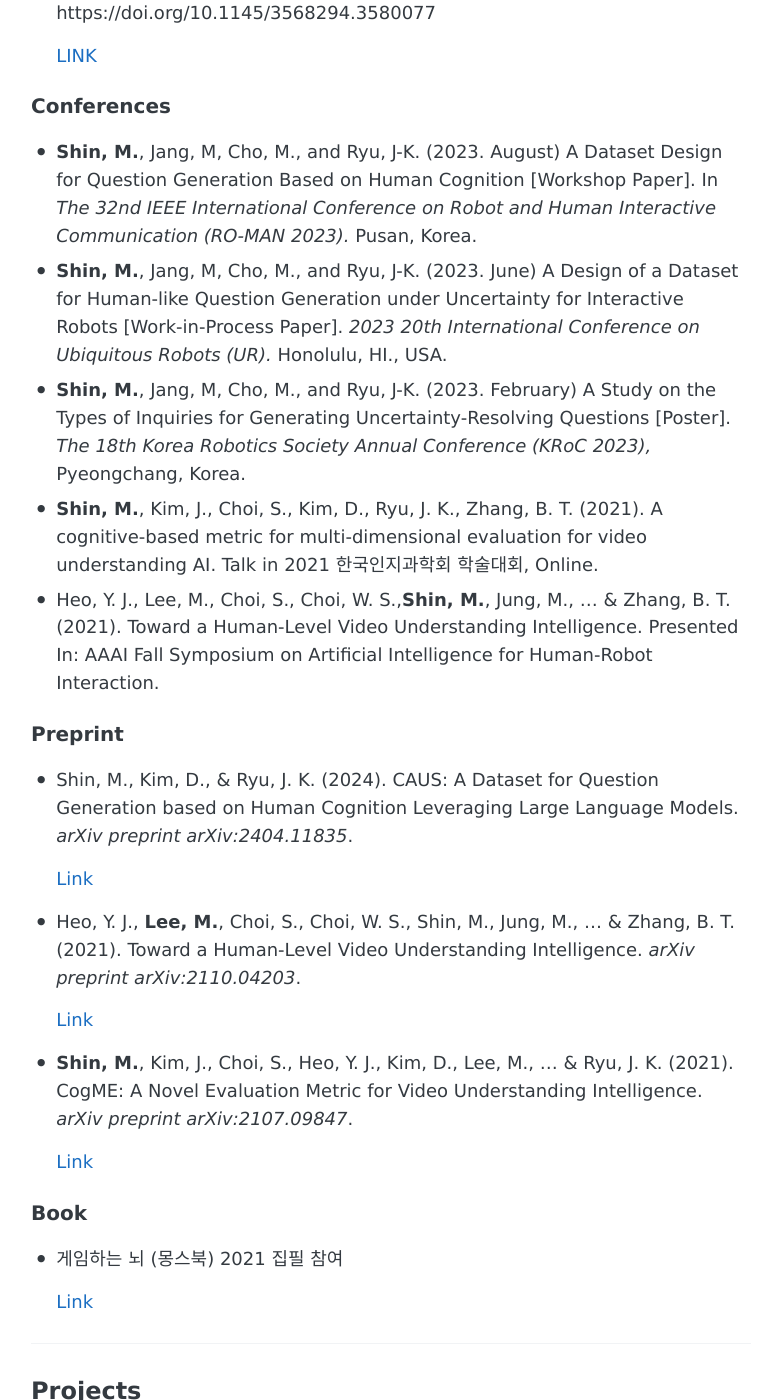
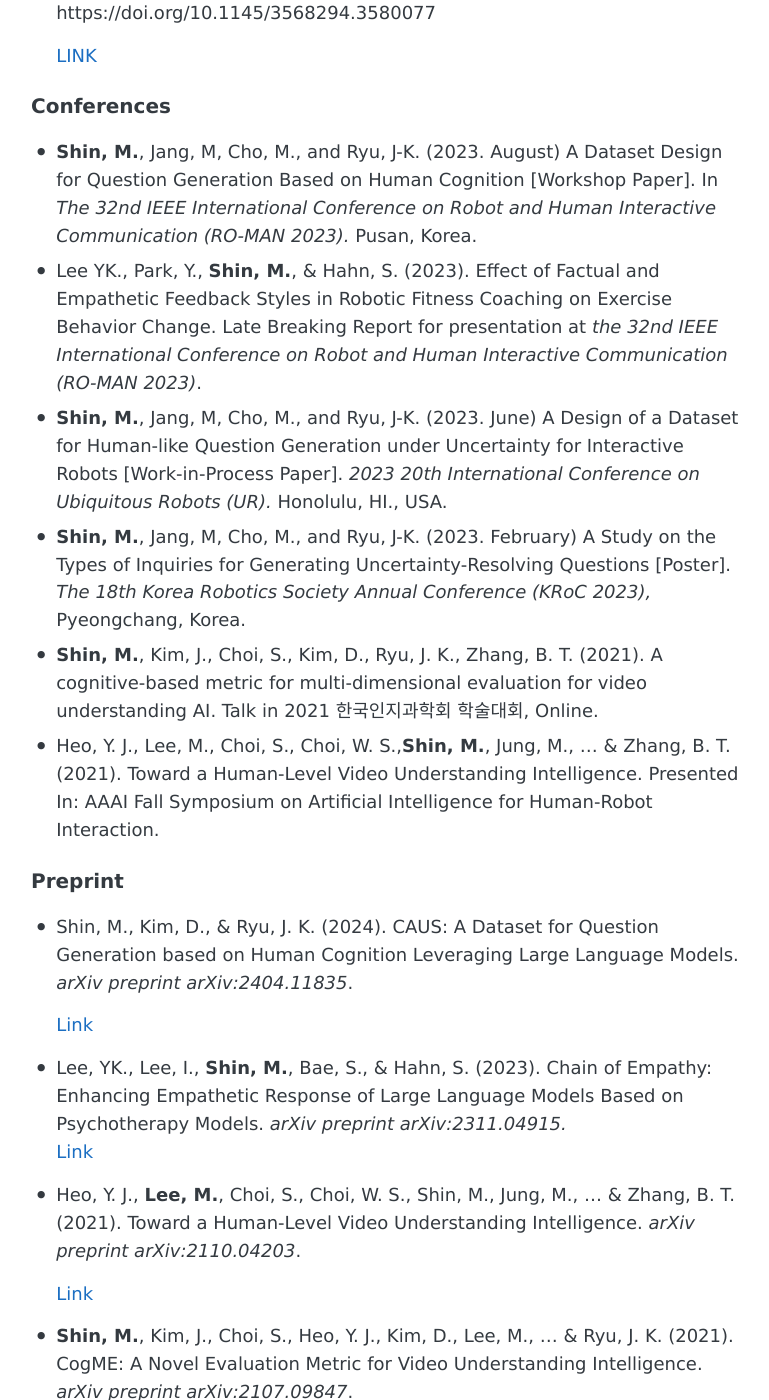
Before and after one commit to shinymj/shinymj.github.io, a Jekyll site: the page built from about.md, in a window 1280 px wide and 1400 px high, scrolled down 3412 px. Shown: the whole window, without its empty margins (249-1018 px from the left). Built offline with Jekyll 4.4.1, drawn with Linux system fonts in a browser that asks for light colours.

Commit message:
Update about.md

```diff
--- a/about.md
+++ b/about.md
@@ -111,6 +111,7 @@ Institute for Cognitive Science
 ### Conferences
 
 - **Shin, M.**, Jang, M, Cho, M., and Ryu, J-K. (2023. August) A Dataset Design for Question Generation Based on Human Cognition [Workshop Paper]. In *The 32nd IEEE International Conference on Robot and Human Interactive Communication (RO-MAN 2023).* Pusan, Korea.
+- Lee YK., Park, Y., **Shin, M.**, & Hahn, S. (2023). Effect of Factual and Empathetic Feedback Styles in Robotic Fitness Coaching on Exercise Behavior Change. Late Breaking Report for presentation at *the 32nd IEEE International Conference on Robot and Human Interactive Communication (RO-MAN 2023)*.
 - **Shin, M.**, Jang, M, Cho, M., and Ryu, J-K. (2023. June) A Design of a Dataset for Human-like Question Generation under Uncertainty for Interactive Robots [Work-in-Process Paper]. *2023 20th International Conference on Ubiquitous Robots (UR).* Honolulu, HI., USA.
 - **Shin, M.**, Jang, M, Cho, M., and Ryu, J-K. (2023. February) A Study on the Types of Inquiries for Generating Uncertainty-Resolving Questions [Poster]. *The 18th Korea Robotics Society Annual Conference (KRoC 2023),* Pyeongchang, Korea.
 - **Shin, M.**, Kim, J., Choi, S., Kim, D., Ryu, J. K., Zhang, B. T. (2021). A cognitive-based metric for multi-dimensional evaluation for video understanding AI. Talk in 2021 한국인지과학회 학술대회, Online.
@@ -121,6 +122,9 @@ Institute for Cognitive Science
 - Shin, M., Kim, D., & Ryu, J. K. (2024). CAUS: A Dataset for Question Generation based on Human Cognition Leveraging Large Language Models. *arXiv preprint arXiv:2404.11835*.
 
     [Link](https://arxiv.org/abs/2404.11835)
+
+- Lee, YK., Lee, I., **Shin, M.**, Bae, S., & Hahn, S. (2023). Chain of Empathy: Enhancing Empathetic Response of Large Language Models Based on Psychotherapy Models. *arXiv preprint arXiv:2311.04915.*
+    [Link](https://arxiv.org/abs/2311.04915)
 
 - Heo, Y. J., **Lee, M.**, Choi, S., Choi, W. S., Shin, M., Jung, M., ... & Zhang, B. T. (2021). Toward a Human-Level Video Understanding Intelligence. *arXiv preprint arXiv:2110.04203*.
 
```
